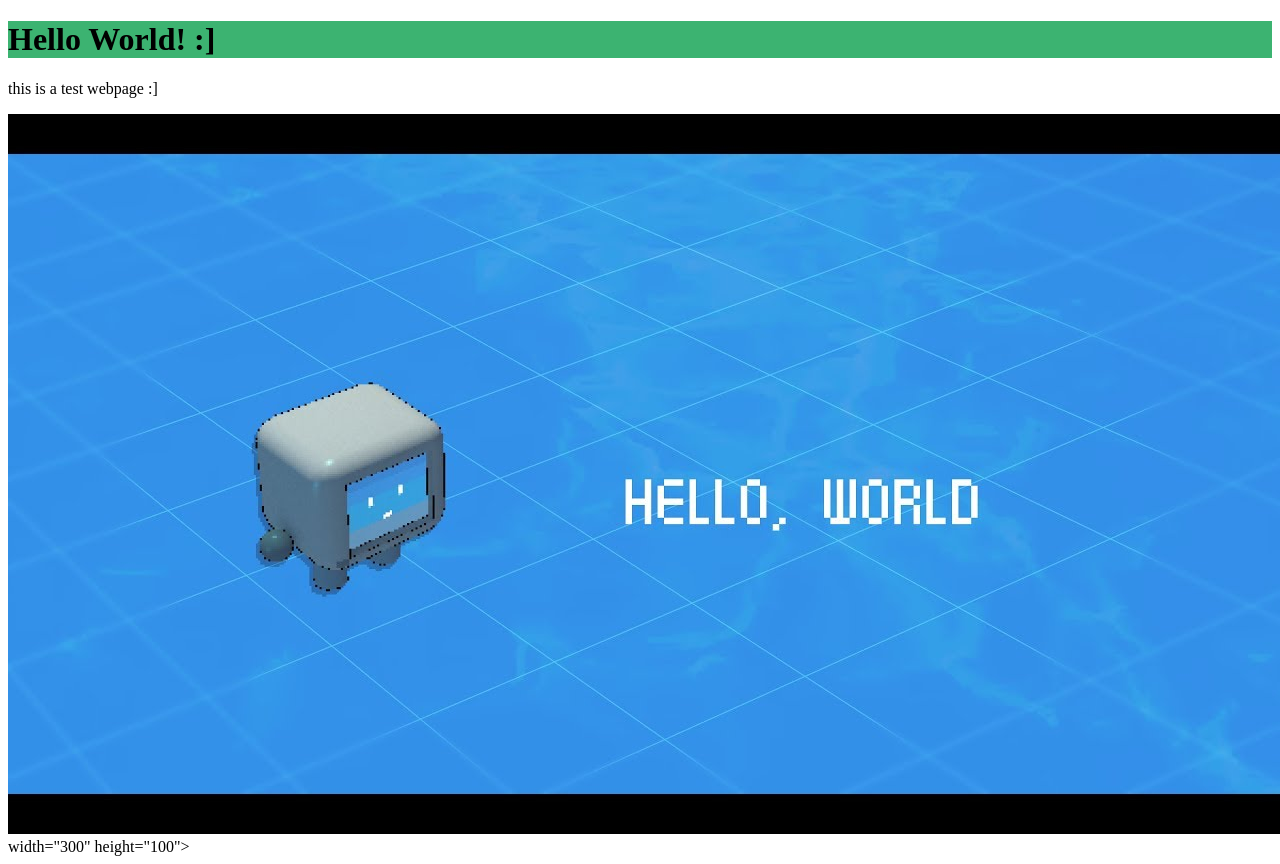
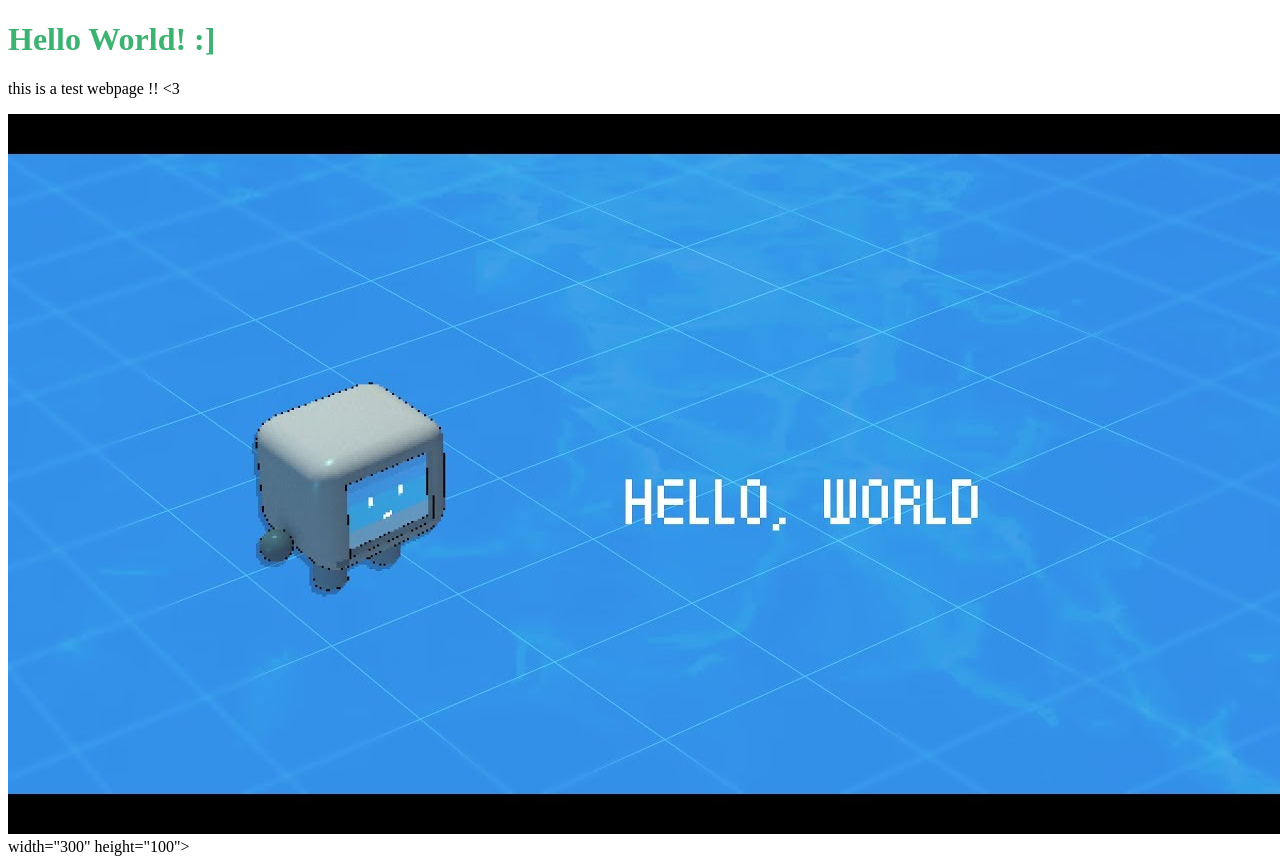
Before and after one commit to vindrews/test, a plain HTML site: page index.html in a window 1280 px wide. Drawn offline with Linux system fonts and the light colour scheme.

Commit message:
Update index.html

```diff
--- a/index.html
+++ b/index.html
@@ -1,10 +1,10 @@
 <!DOCTYPE html>
 <html>
-  <head><title>Testing</title></head>
+  <head><title>Hello World</title></head>
     <body>
-      <h1 style="background-color:MediumSeaGreen;">Hello World! :]</h1>
+      <h1 style="color:MediumSeaGreen;">Hello World! :]</h1>
        <p>
-        this is a test webpage :]
+        this is a test webpage !! <3
       </p>
      <img src="hello world.jpg" alt="Cover art for Louie Zong's 'Hello World' song. It is a drawing of a small robot on a blue background. It is sitting on the left hand side with the text 'Hello World' in the center next to it."> width="300" height="100">
   </body>
```
